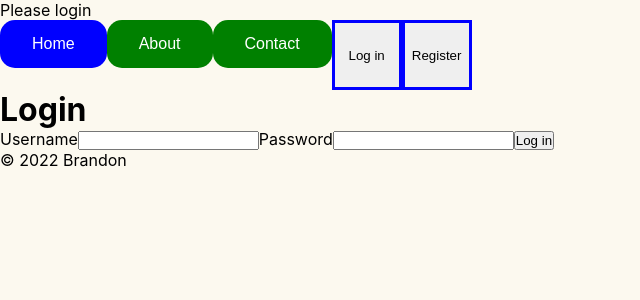
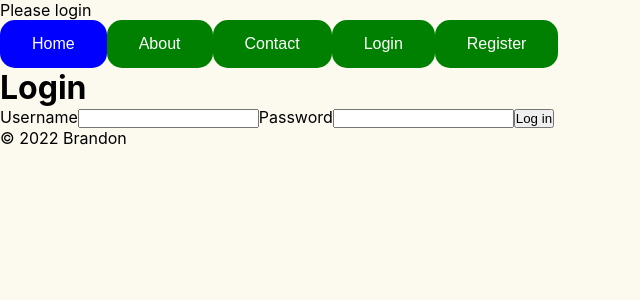
Before and after one commit to brenzlr/GoodGrub, a React (Create React App) app: page / in a window 1280 px wide. Shown: the top 300 px of the page, without its empty margins (0-640 px from the left). Built offline with nearby package versions, Linux system fonts and the light colour scheme.

Commit message:
Fixed Login/Register Button on Header

```diff
--- a/src/App.js
+++ b/src/App.js
@@ -9,6 +9,8 @@ import { About } from "./pages/About";
 import { Contact } from "./pages/Contact";
 import { LoginForm } from "./components/LoginForm";
 import { RegisterForm } from "./components/RegisterForm";
+import Login from "pages/Login";
+import Register from "pages/Register";
 
 export const LoggedInContext = React.createContext({
   isLoggedIn: false,
@@ -31,6 +33,8 @@ function App() {
             )}
             <Route path="about" element={<About />} />
             <Route path="contact" element={<Contact />} />
+            <Route path="login" element={<Login />} />
+            <Route path="register" element={<Register />} />
           </Route>
           <Route path="*" element={<Navigate to="/" Invalid URL />} />
         </Routes>
--- a/src/components/Header.js
+++ b/src/components/Header.js
@@ -4,13 +4,7 @@ import { NavButton } from "../components/NavButton";
 import { LoggedInContext } from "../App";
 import { useContext } from "react";
 import { LogoutButton } from "../components/LogoutButton";
-import { LoginForm } from "../components/LoginForm";
-import { RegisterForm } from "../components/RegisterForm";
-import { Login } from "../pages/Login";
-import LoginButton from "./LoginButton";
-import RegisterButton from "./RegisterButton";
-import Container from "react-bootstrap/Container";
-import Row from "react-bootstrap/Row";
+
 
 export function Header() {
   const [isLoggedIn, setIsLoggedIn] = useContext(LoggedInContext);
@@ -24,13 +18,13 @@ export function Header() {
           <NavButton to="/about" label="About" />
           <NavButton to="/contact" label="Contact" />
         </div>
-        <div style={{ display: "flex", flexDirection: "row-reverse" }}>
+        <div style={{ display: "flex", flexDirection: "row" }}>
           {isLoggedIn ? (
             <LogoutButton />
           ) : (
             <>
-              <RegisterButton />
-              <LoginButton />
+              <NavButton to="/login" label="Login" />
+              <NavButton to="/register" label="Register" />
             </>
           )}
         </div>
--- a/src/components/LoginButton.js
+++ /dev/null
@@ -1,30 +0,0 @@
-import { useNavigate } from "react-router-dom";
-
-export function LoginButton(props) {
-  const navigate = useNavigate();
-
-  const handleSubmit = (event) => {
-    try {
-      navigate("/login", { replace: true });
-    } catch (error) {
-      console.log(error);
-    }
-  };
-
-  const buttonStyle = {
-    right: 0,
-    width: "70px",
-    height: "70px",
-    border: "3px solid blue",
-  };
-
-  return (
-    <>
-      <button style={buttonStyle} onClick={handleSubmit}>
-        <p>Log in</p>
-      </button>
-    </>
-  );
-}
-
-export default LoginButton;
--- a/src/components/RegisterButton.js
+++ /dev/null
@@ -1,30 +0,0 @@
-import { useNavigate } from "react-router-dom";
-
-export function RegisterButton(props) {
-  const navigate = useNavigate();
-
-  const handleSubmit = (event) => {
-    try {
-      navigate("/register", { replace: true });
-    } catch (error) {
-      console.log(error);
-    }
-  };
-
-  const buttonStyle = {
-    right: 0,
-    width: "70px",
-    height: "70px",
-    border: "3px solid blue",
-  };
-
-  return (
-    <>
-      <button style={buttonStyle} onClick={handleSubmit}>
-        <p>Register</p>
-      </button>
-    </>
-  );
-}
-
-export default RegisterButton;
```
